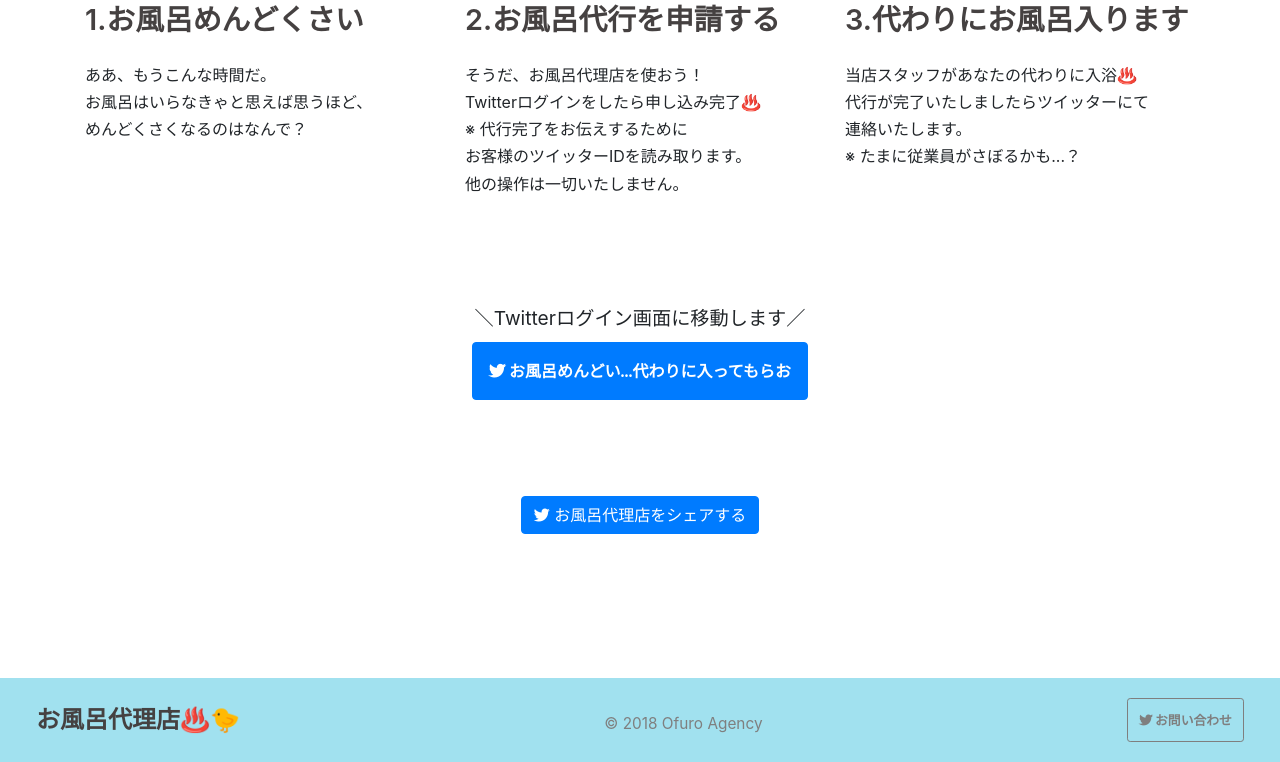
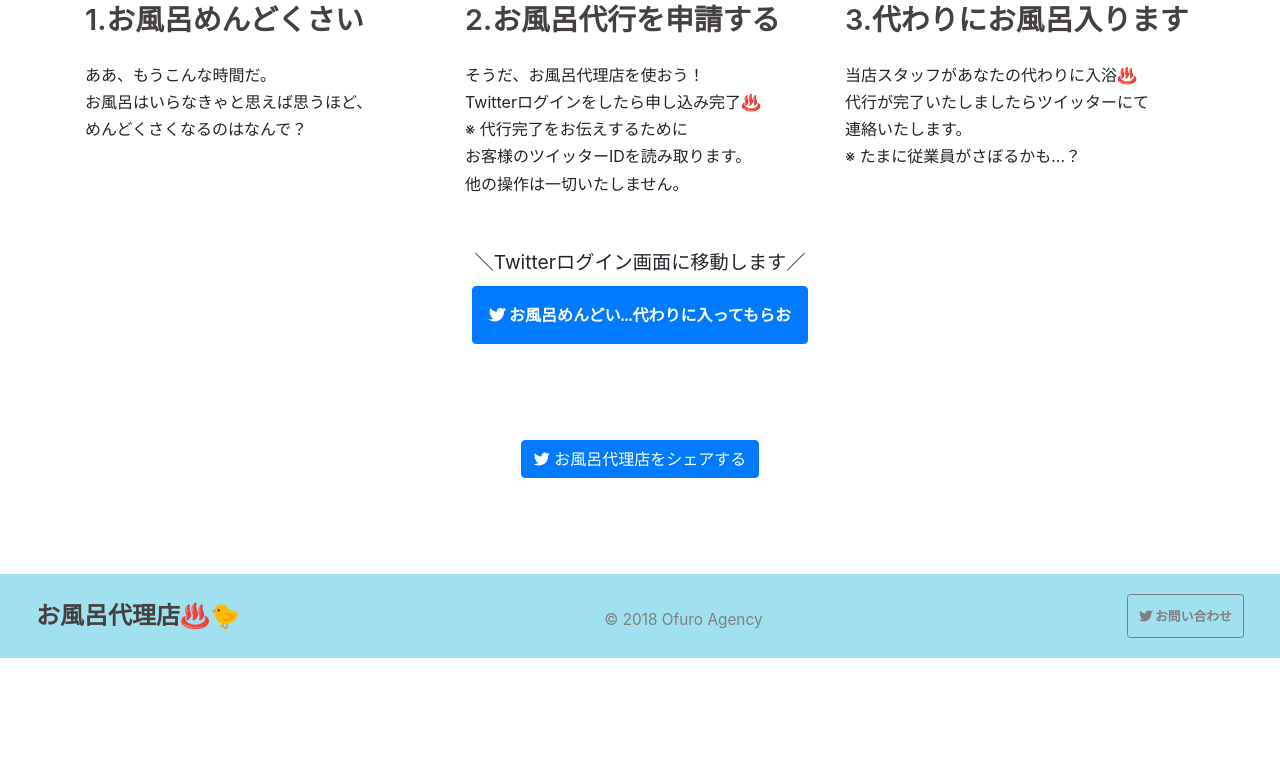
Before and after one commit to mihoijuin/ofuro-agency, a Django app: template ofuro/templates/top.html in a window 1280 px wide. Shown: the part 971-1733 px from the top of the page. After the commit the page ends 1629 px from the top, so only its background shows below. Run offline with Django 3.2, Linux system fonts and the light colour scheme; the template is opened without the code that fills it, so the values that code supplies are empty; some libraries are stand-ins or nearby versions.

Commit message:
[fix]refs #86 topページのログインボタンの余白を修正

```diff
--- a/ofuro/templates/top.html
+++ b/ofuro/templates/top.html
@@ -61,7 +61,7 @@ Twitterログインをしたら申し込み完了♨️
     </div>
   </section>
 
-  <div class="container text-center my-sm-5 py-sm-5">
+  <div class="container text-center my-5">
     <p class="my-2">＼Twitterログイン画面に移動します／</p>
     <a href="{% url 'social:begin' 'twitter' %}" class="btn btn-primary text-white font-weight-bold mb-5 p-sm-3"><span class="fab fa-twitter"> お風呂めんどい...代わりに入ってもらお</span></a>
     <p></p>
```
